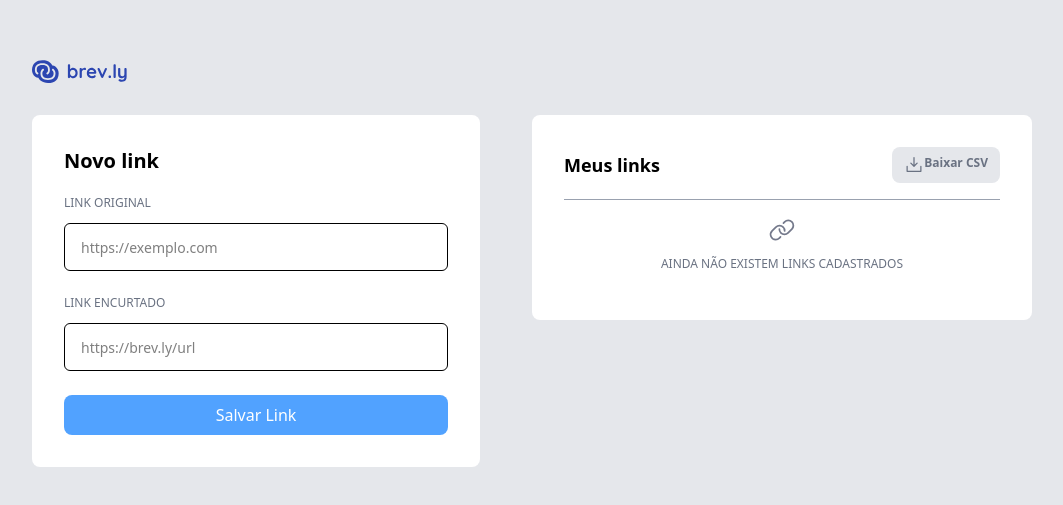
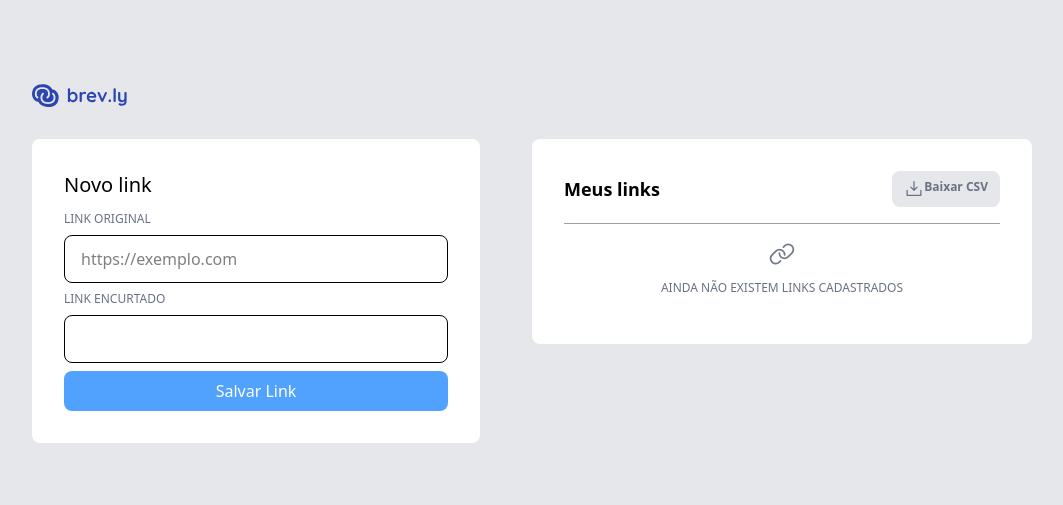
Before and after one commit to GustavoJorgge/brevly-ftr, a React (Vite) app in the folder front-end/: page / in a window 1280 px wide. Shown: the part 137-642 px from the top of the page, without its empty margins (108-1171 px from the left). Built offline with nearby package versions, Linux system fonts and the light colour scheme.

Commit message:
incluindo post no formulario

```diff
--- a/front-end/package.json
+++ b/front-end/package.json
@@ -10,11 +10,15 @@
     "preview": "vite preview"
   },
   "dependencies": {
+    "@hookform/resolvers": "^5.1.1",
     "@phosphor-icons/react": "^2.1.10",
     "@tailwindcss/vite": "^4.1.11",
+    "@tanstack/react-query": "^5.83.0",
     "axios": "^1.11.0",
     "react": "^19.1.0",
     "react-dom": "^19.1.0",
+    "react-hook-form": "^7.61.1",
+    "sonner": "^2.0.6",
     "tailwind-variants": "^1.0.0",
     "tailwindcss": "^4.1.11",
     "zod": "^4.0.10"
--- a/front-end/src/api/gerar-link.ts
+++ b/front-end/src/api/gerar-link.ts
@@ -5,7 +5,7 @@ interface AddLinkRequest {
   shortUrl: string;
 }
 
-export async function addLinks({ originalUrl, shortUrl }: AddLinkRequest) {
+export async function GerarLink({ originalUrl, shortUrl }: AddLinkRequest) {
   const response = await api.post(
     "/links",
     {
--- a/front-end/src/app.tsx
+++ b/front-end/src/app.tsx
@@ -1,9 +1,14 @@
+import { QueryClient, QueryClientProvider } from "@tanstack/react-query";
 import { Home } from "./pages/home";
+
+const queryClient = new QueryClient();
 
 export function App() {
   return (
     <main className="h-dvh flex flex-col items-center justify-center p-10">
-      <Home />
+      <QueryClientProvider client={queryClient}>
+        <Home />
+      </QueryClientProvider>
     </main>
   );
 }
--- /dev/null
+++ b/front-end/src/components/link-form.tsx
@@ -0,0 +1,84 @@
+import { z } from "zod";
+import { Input } from "./ui/input";
+import { Label } from "./ui/label";
+import { GerarLink } from "../api/gerar-link";
+import { useMutation, useQueryClient } from "@tanstack/react-query";
+import * as ReactHookForm from "react-hook-form";
+import { zodResolver } from "@hookform/resolvers/zod";
+import { AxiosError } from "axios";
+import { Button } from "./ui/button";
+
+// @ts-ignore
+const { useForm } = ReactHookForm;
+
+const geraUrlInput = z.object({
+  originalUrl: z.string(),
+  shortUrl: z.string(),
+});
+
+type AddLinkInput = z.infer<typeof geraUrlInput>;
+
+export function LinkForm() {
+  const {
+    register,
+    handleSubmit,
+    reset,
+    formState: { errors, isSubmitting },
+  } = useForm<AddLinkInput>({
+    resolver: zodResolver(geraUrlInput),
+    defaultValues: {
+      originalUrl: "",
+      shortUrl: "",
+    },
+  });
+
+  const queryClient = useQueryClient();
+
+  const { mutate: addLinkMutation } = useMutation({
+    mutationFn: GerarLink,
+    onSuccess: () => {
+      queryClient.invalidateQueries({ queryKey: ["links"] });
+      reset();
+    },
+    onError: (error) => {
+      if (error instanceof AxiosError) {
+        console.error("Erro:", error.response?.data.error);
+      }
+    },
+  });
+
+  async function handleSubmitForm(data: AddLinkInput) {
+    console.log("botao clicado");
+    addLinkMutation({
+      originalUrl: data.originalUrl,
+      shortUrl: data.shortUrl,
+    });
+  }
+
+  return (
+    <main className="w-full max-w-[480px] sm:min-w-80 p-6 sm:p-8 flex flex-col justify-center bg-white rounded-lg">
+      <h2 className="flex text-xl text-grayscale-600 mb-3">Novo link</h2>
+      <form onSubmit={handleSubmit(handleSubmitForm)} className="flex flex-col">
+        <Label text="Link original" />
+        <Input
+          type="text"
+          placeholder="https://exemplo.com"
+          error={errors.originalUrl?.message || ""}
+          disabled={isSubmitting}
+          {...register("originalUrl")}
+        />
+
+        <Label text="Link encurtado" />
+        <Input
+          error={errors.shortUrl?.message || ""}
+          disabled={isSubmitting}
+          {...register("shortUrl")}
+        />
+
+        <Button type="submit" disabled={isSubmitting}>
+          {isSubmitting ? "Salvando..." : "Salvar Link"}
+        </Button>
+      </form>
+    </main>
+  );
+}
--- a/front-end/src/components/main-links.tsx
+++ /dev/null
@@ -1,20 +0,0 @@
-import { Button } from "./ui/button";
-import { Input } from "./ui/input";
-import { Label } from "./ui/label";
-
-export function MainLinks() {
-  return (
-    <main className="w-full max-w-[480px] sm:min-w-80 p-6 sm:p-8 flex flex-col justify-center bg-white rounded-lg">
-      <h2 className="flex text-xl mb-5 font-bold">Novo link</h2>
-      <form className="flex flex-col gap-1">
-        <Label text="Link original" />
-        <Input placeholder="https://exemplo.com" />
-
-        <Label text="Link encurtado" />
-        <Input placeholder="https://brev.ly/url" />
-
-        <Button>Salvar Link</Button>
-      </form>
-    </main>
-  );
-}
--- a/front-end/src/components/ui/button.tsx
+++ b/front-end/src/components/ui/button.tsx
@@ -2,7 +2,7 @@ import type { ComponentProps } from "react";
 import { tv, type VariantProps } from "tailwind-variants";
 
 const buttonVariants = tv({
-  base: "text-white rounded-lg bg-blue-400 disabled:opacity-50 disabled:pointer-events-none",
+  base: "text-white rounded-lg bg-blue-400  rounded-lg font-medium transition-colors focus-visible:outline-none focus-visible:ring-2 focus-visible:ring-ring focus-visible:ring-offset-2 disabled:opacity-50 disabled:pointer-events-none cursor-pointer",
 
   variants: {
     size: {
--- a/front-end/src/components/ui/input.tsx
+++ b/front-end/src/components/ui/input.tsx
@@ -1,8 +1,63 @@
-export function Input(props: React.InputHTMLAttributes<HTMLInputElement>) {
-  return (
-    <input
-      {...props}
-      className="w-full h-12 px-4 mb-2 border border-grayscale-200 rounded-md outline-none focus:border-blue-500 focus:ring-1 focus:ring-blue-500 disabled:opacity-50 placeholder:text-grayscale-200 text-sm mb-5"
-    />
-  );
-}
+import { forwardRef } from "react";
+
+type BaseInputProps = {
+  error?: string;
+  disabled?: boolean;
+  className?: string;
+};
+
+type RegularInputProps = BaseInputProps &
+  React.InputHTMLAttributes<HTMLInputElement> & {
+    prefix?: never;
+  };
+
+type PrefixInputProps = BaseInputProps &
+  Omit<React.InputHTMLAttributes<HTMLInputElement>, "type" | "placeholder"> & {
+    prefix: string;
+    type?: never;
+    placeholder?: never;
+  };
+
+type InputProps = RegularInputProps | PrefixInputProps;
+
+export const Input = forwardRef<HTMLInputElement, InputProps>(
+  ({ error, disabled = false, className = "", ...props }, ref) => {
+    if ("prefix" in props && props.prefix) {
+      const { prefix, ...inputProps } = props;
+      return (
+        <div>
+          <div
+            className={`flex items-center border border-grayscale-300 rounded-md px-4 mb-2 focus-within:ring-2 focus-within:ring-blue-base ${
+              error ? "border-danger" : ""
+            } ${className}`}
+          >
+            <span className="text-grayscale-400">{prefix}</span>
+            <input
+              ref={ref}
+              type="text"
+              disabled={disabled}
+              className="w-full h-12 outline-none border-none bg-transparent disabled:opacity-50"
+              {...inputProps}
+            />
+          </div>
+        </div>
+      );
+    }
+
+    // Input regular
+    return (
+      <div>
+        <input
+          ref={ref}
+          disabled={disabled}
+          className={`w-full h-12 border border-grayscale-300 rounded-lg p-4 mb-2 focus:outline-none focus:ring-2 focus:ring-blue-base placeholder:text-grayscale-400 disabled:opacity-50 ${
+            error ? "border-danger" : ""
+          } ${className}`}
+          {...props}
+        />
+      </div>
+    );
+  }
+);
+
+Input.displayName = "Input";
--- a/front-end/src/pages/home.tsx
+++ b/front-end/src/pages/home.tsx
@@ -1,5 +1,5 @@
 import { LinkList } from "../components/link-list";
-import { MainLinks } from "../components/main-links";
+import { LinkForm } from "../components/link-form";
 import { Logo } from "../shared/logo";
 
 export function Home() {
@@ -14,7 +14,7 @@ export function Home() {
 
         <div className="grid grid-cols-1 lg:grid-cols-2 items-start">
           <div className="w-full max-w-md">
-            <MainLinks />
+            <LinkForm />
           </div>
 
           <div className="w-full">
```
Also changed, not shown: 1 other file (tests, documents, lock files or other folders).
